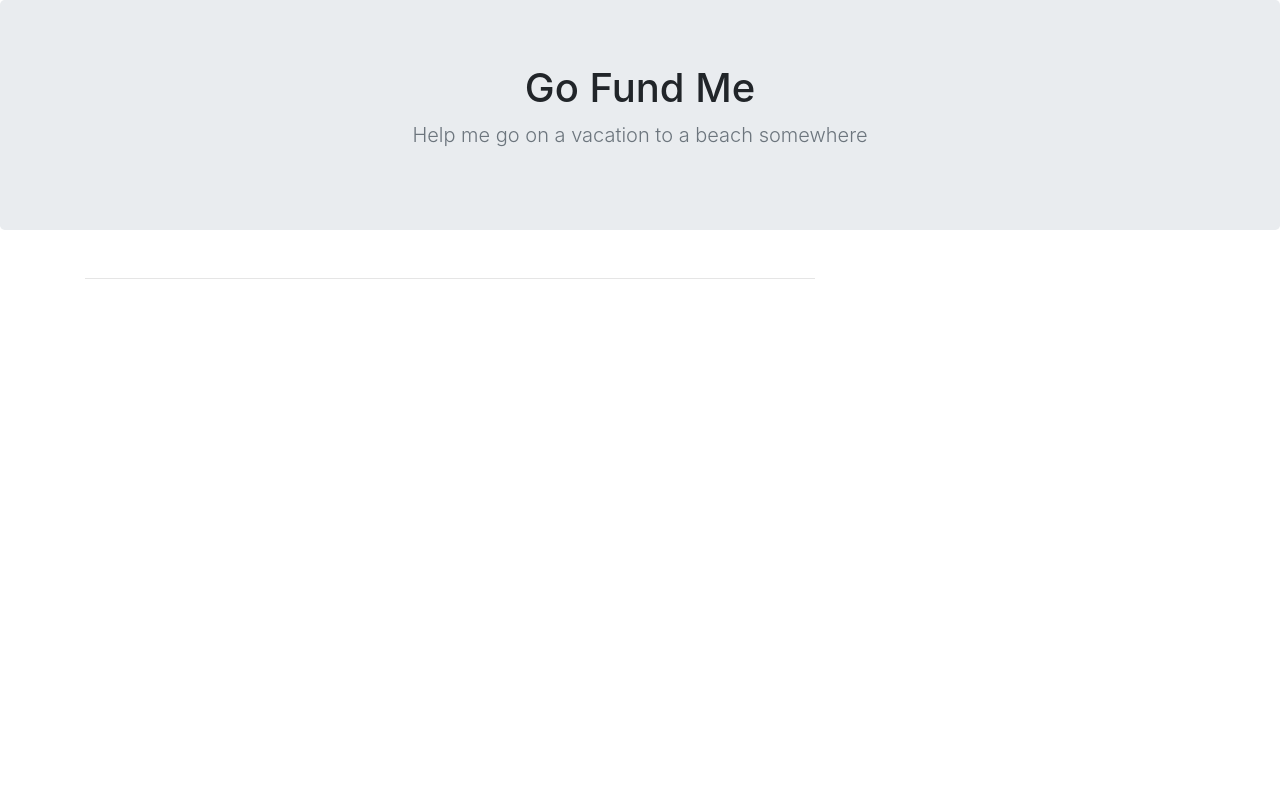
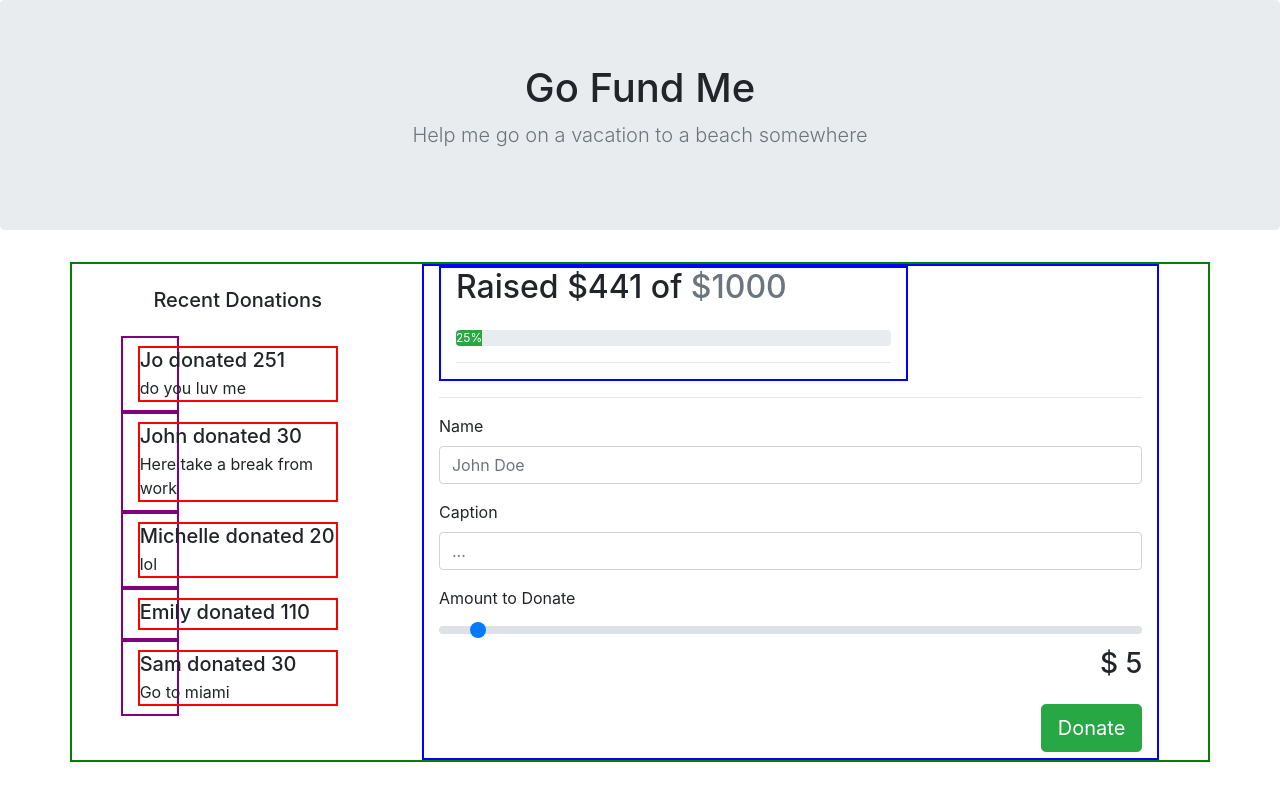
Before and after one commit to joinpursuit/Pursuit-Core-Web-Props-Lab-Tested, a React (Create React App) app: page / in a window 1280 px wide. Built offline with nearby package versions, Linux system fonts and the light colour scheme.

Commit message:
added all components

```diff
--- a/src/App.css
+++ b/src/App.css
@@ -1 +1,32 @@
-/* Your code here! */
+
+
+.container {
+  display: flex;
+  justify-content: space-around;
+  margin-top: 5px;
+  border: solid 2px green;
+  width: 100%;
+  height: 500px;
+  /* margin-right: 90%; */
+}
+
+#donationContainer {
+  display: flex;
+  flex-direction: column;
+  border: 2px purple solid;
+}
+
+#donationContainer > ul > li {
+  border: solid red 2px;
+  width: 200px;
+}
+
+
+.my-4 {
+  text-align: center;
+}
+
+.col-8 {
+  border: 2px solid blue;
+
+}
--- a/src/App.js
+++ b/src/App.js
@@ -1,58 +1,81 @@
 import React from "react";
 
 import TopBar from "./Components/TopBar";
-
+import RecentDonations from "./Components/RecentDonations";
+import Progress from "./Components/Progress.js";
+import DonationForm from "./Components/DonationForm.js";
 import "./App.css";
 
 const donations = [
   {
+    id: 1,
     amount: 251,
     caption: "do you luv me",
-    id: 1,
     name: "Jo",
   },
   {
+    id: 2,
     amount: 30,
     caption: "Here take a break from work",
-    id: 2,
     name: "John",
   },
   {
+    id: 3,
     amount: 20,
     caption: "lol",
-    id: 3,
     name: "Michelle",
   },
   {
+    id: 4,
     amount: 110,
     caption: "",
-    id: 4,
     name: "Emily",
   },
   {
+    id: 5,
     amount: 30,
     caption: "Go to miami",
-    id: 5,
     name: "Sam",
   },
 ];
+// const userDonations = donations.map((donation) => {
 
 export default class App extends React.Component {
   render() {
     return (
       <>
         <TopBar />
+        {/* <div className="mainContainer"> */}
           <div className="container">
             <div className="row">
               {/* TODO: Donations */}
+              <div className="recent-donations">
+                <h5 className="my-4">Recent Donations</h5>
 
+                <ul className="col-4 list-unstyled recent-donations">
+                  {donations.map((donation) => {
+                    return (
+                      <RecentDonations
+                        amount={donation.amount}
+                        name={donation.name}
+                        caption={donation.caption}
+                        id={donation.id}
+                      />
+                    );
+                  })}
+                </ul>
+              </div>
+            </div>
           <div className="col-8">
             {/* TODO: Progress */}
+            <Progress />
             <hr />
             {/* TODO: DonationForm */}
+            <DonationForm />
           </div>
           </div>
-        </div>
+
+        {/* </div> */}
       </>
     );
   }
--- a/src/Components/DonationForm.js
+++ b/src/Components/DonationForm.js
@@ -1,7 +1,26 @@
 import React from "react";
 
 const DonationForm = () => {
-  return null;
+  return (
+    <form>
+          <div className="form-group">
+            <label>Name</label>
+            <input type="text" className="form-control" id="nameInput" placeholder="John Doe" />
+          </div>
+          <div className="form-group">
+            <label>Caption</label>
+            <input type="text" className="form-control" id="captionInput" placeholder="..." />
+          </div>
+          <div className="form-group">
+            <label>Amount to Donate</label>
+            <input type="range" className="custom-range" id="amountInput" min="5" max="1000" />
+            <blockquote className="blockquote text-right">
+              <p className="h3 mb-0">$ 5</p>
+              <button type="button" className="btn btn-lg btn-success my-4">Donate</button>
+            </blockquote>
+          </div>
+        </form>
+  )
 };
 
 export default DonationForm;
--- a/src/Components/Progress.js
+++ b/src/Components/Progress.js
@@ -1,7 +1,29 @@
 import React from "react";
 
-const Progress = () => {
-  return null;
+const Progress = (props) => {
+  const {} = props;
+  return (
+    // <!-- RIGHT SIDE / INFO & FORM -->
+    <div className="col-8">
+      {/* <!-- INFO --> */}
+      <h2 className="mb-4">
+        Raised $441 of <span className="text-muted">$1000</span>
+      </h2>
+      <div className="progress">
+        <div
+          className="progress-bar bg-success"
+          role="progressbar"
+          styles="width: 25%"
+          aria-valuenow="25"
+          aria-valuemin="0"
+          aria-valuemax="100"
+        >
+          25%
+        </div>
+      </div>
+      <hr />
+    </div>
+  );
 };
 
 export default Progress;
--- a/src/Components/RecentDonations.js
+++ b/src/Components/RecentDonations.js
@@ -1,7 +1,24 @@
 import React from "react";
 
-const RecentDonations = () => {
-  return null;
+const RecentDonations = (props) => {
+  const { amount, caption, name, id } = props;
+
+  return (
+    // <!-- LEFT SIDE / RECENT DONATIONS -->
+    <div id="donationContainer">
+      <ul className="col-4 list-unstyled recent-donations">
+        {/* <!-- INDIVIDUAL DONATION --> */}
+        <li key={id} className="media my-2">
+          <div className="media-body">
+            <h5 className="mt-0 mb-1">
+              {name} donated {amount}
+            </h5>
+            {caption}
+          </div>
+        </li>
+      </ul>
+    </div>
+  );
+  // });
 };
-
 export default RecentDonations;
```
Lines whose indentation alone changed are shown as unchanged.
